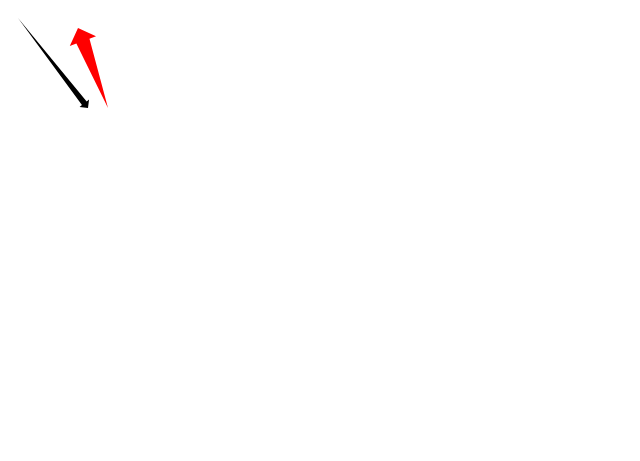
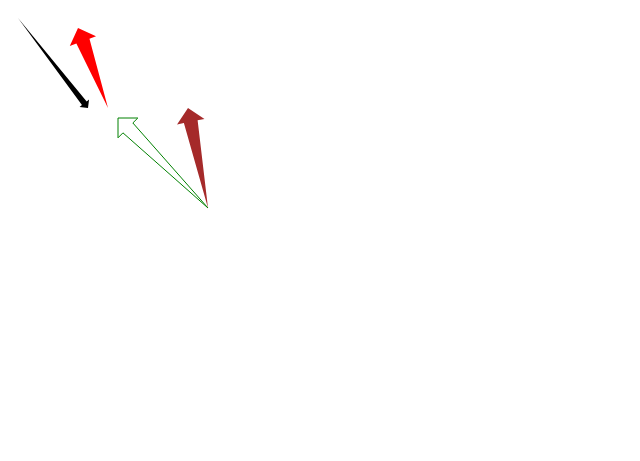
Before and after one commit to destiny-wenlun/canvas-arrow, a website: page demo/index.html in a window 1280 px wide. Shown: the whole page, without its empty margins (0-640 px from the left). Drawn offline with Linux system fonts and the light colour scheme.

Commit message:
demo更新

```diff
--- a/demo/index.html
+++ b/demo/index.html
@@ -5,11 +5,11 @@
     <meta charset="UTF-8">
     <meta name="viewport" content="width=device-width, initial-scale=1.0">
     <meta http-equiv="X-UA-Compatible" content="ie=edge">
-    <title>栗子</title>
+    <title>栗子1</title>
 </head>
 
 <body>
-    <canvas id="demo"></canvas>
+    <canvas id="demo" width="450" height="450"></canvas>
     <script src="../dist/canvas-arrow.min.js"></script>
     <script>
         var canvas = document.querySelector("#demo");
@@ -19,7 +19,7 @@
         ctx.beginPath();
         ctx.save();
         ctx.fillStyle = "black";
-        ctx.drawArrow(10, 10, 80, 100);
+        ctx.arrow(10, 10, 80, 100);//或ctx.drawArrow(10, 10, 80, 100)
         ctx.fill();
         ctx.restore();
 
@@ -32,6 +32,18 @@
         ctx.fill();
         ctx.restore();
 
+        //3、使用strokeArrow方法
+        ctx.save();
+        ctx.strokeStyle = "green";
+        ctx.strokeArrow(200, 200, 110, 110, 7);
+        ctx.restore();
+
+        //4、使用fillArrow方法
+        ctx.save();
+        ctx.fillStyle = "brown";
+        ctx.fillArrow(200, 200, 180, 100, 7);
+        ctx.restore();
+
     </script>
 </body>
 
```
Also changed, not shown: img/demo3.png (added).
